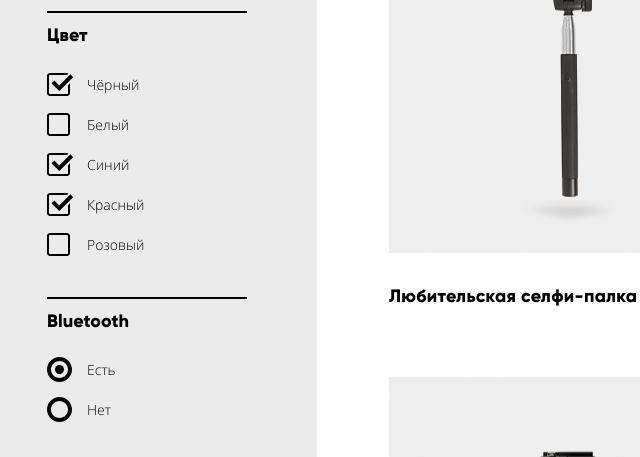
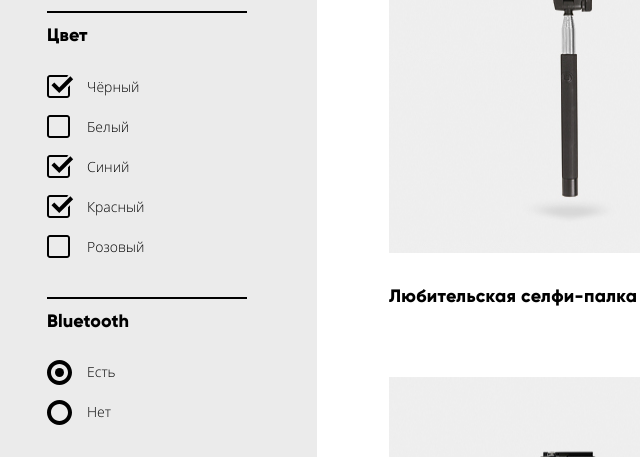
Before and after one commit to SabirIvaN/device, a plain HTML site: page catalog.html in a window 1280 px wide. Shown: the part 674-1131 px from the top of the page, 71-711 px from the left. Drawn offline with Linux system fonts and the light colour scheme; files whose address does not match are found by name.

Commit message:
Внесены правки

```diff
--- a/css/style.css
+++ b/css/style.css
@@ -1392,16 +1392,14 @@ header {
 	display: none;
 }
 .main__catalog-product-filter-color-label {
-	display: -webkit-box;
-  	display: -ms-flexbox;
-  	display: -webkit-flex;
-	display: flex;
-	align-items: center;
 	width: 50px;
-	height: 30px;
+	display: block;
+	position: relative;
 	font-size: 14px;
-	margin-left: 40px;
-	margin-bottom: 10px;
+    line-height: 23px;
+    margin-bottom: 7px;
+    padding: 5px 0;
+    padding-left: 40px;
 }
 .main__catalog-product-filter-color-label::before {
 	content: "";
@@ -1442,14 +1440,14 @@ header {
 	display: none;
 }
 .main__catalog-filter-bluetooth-label {
-	display: -webkit-box;
-  	display: -ms-flexbox;
-  	display: -webkit-flex;
-	display: flex;
-	align-items: center;
-	margin-left: 40px;
-	margin-bottom: 10px;
 	font-size: 14px;
+    line-height: 23px;
+    position: relative;
+    display: block;
+    width: 160px;
+    margin-bottom: 7px;
+    padding: 5px 0;
+    padding-left: 40px;
 }
 .main__catalog-filter-bluetooth-label::before {
 	content: "";
```
Also changed, not shown: index.html (+1 -1 lines).
